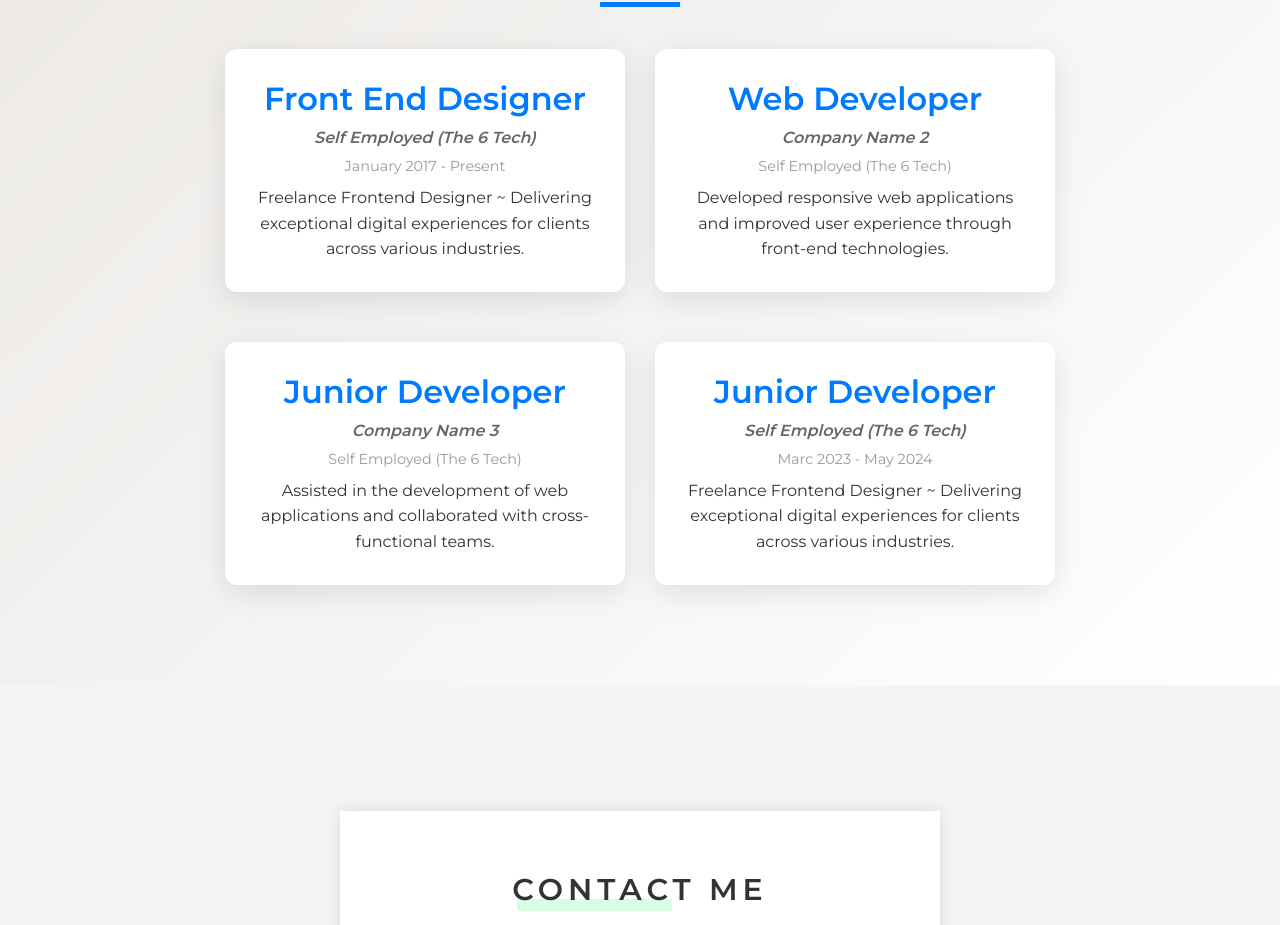
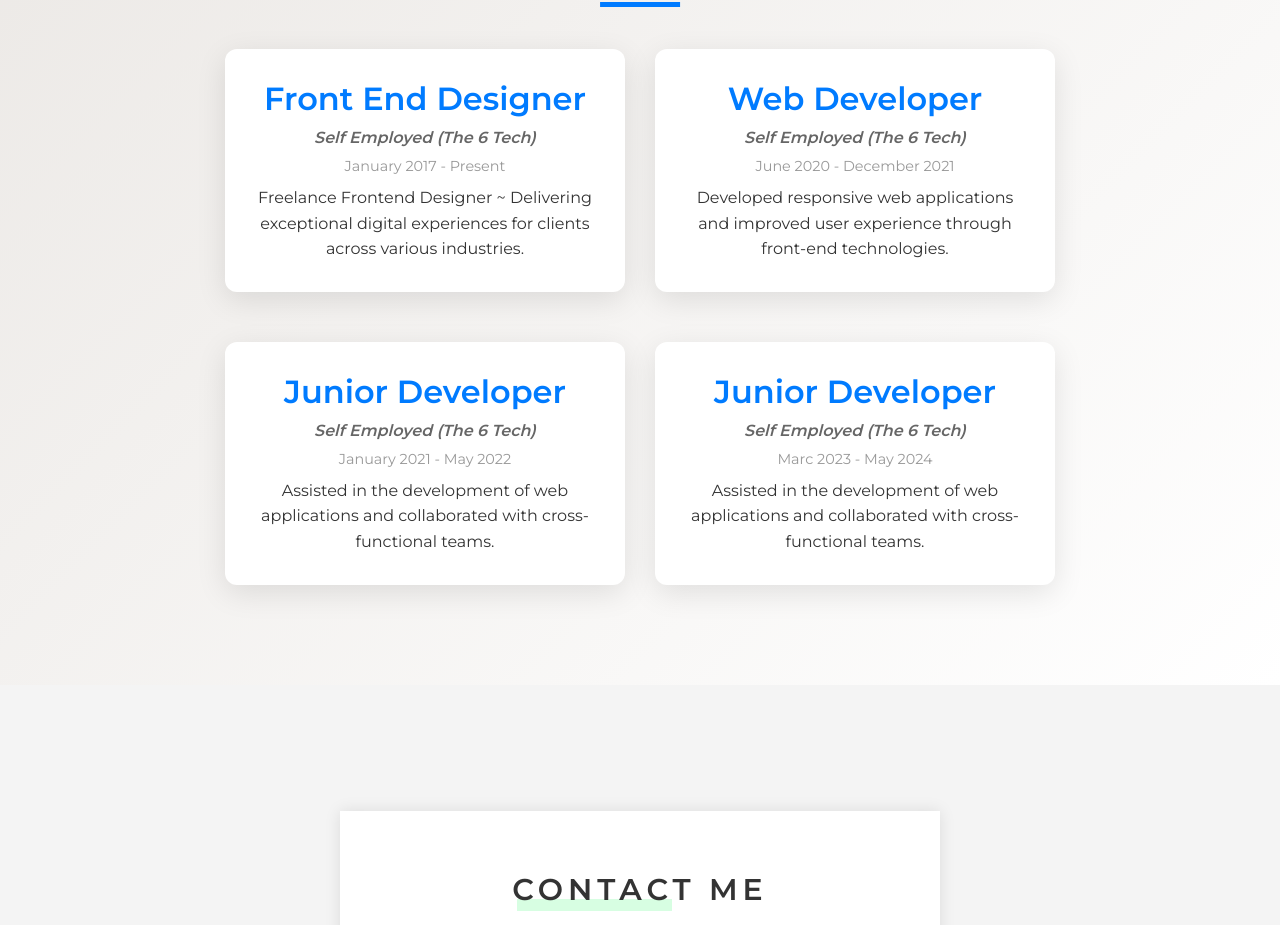
Before and after one commit to Dennis-Nsiah/Dennisnsiah, a plain HTML site: page index.html in a window 1280 px wide. Shown: the part 2186-3111 px from the top of the page. Drawn offline with Linux system fonts and the light colour scheme.

Commit message:
Update index.html

```diff
--- a/index.html
+++ b/index.html
@@ -133,16 +133,16 @@
             </div>
             <div class="experience-card">
                 <h3>Web Developer</h3>
-                <p class="company-name">Company Name 2</p>
-                <p class="experience-date">Self Employed (The 6 Tech)</p>
+                <p class="company-name">Self Employed (The 6 Tech)</p>
+                <p class="experience-date">June 2020 - December 2021</p>
                 <p class="experience-description">
                     Developed responsive web applications and improved user experience through front-end technologies.
                 </p>
             </div>
             <div class="experience-card">
                 <h3>Junior Developer</h3>
-                <p class="company-name">Company Name 3</p>
-                <p class="experience-date">Self Employed (The 6 Tech)</p>
+                <p class="company-name">Self Employed (The 6 Tech)</p>
+                <p class="experience-date">January 2021 - May 2022</p>
                 <p class="experience-description">
                     Assisted in the development of web applications and collaborated with cross-functional teams.
                 </p>
@@ -152,7 +152,7 @@
                 <p class="company-name">Self Employed (The 6 Tech)</p>
                 <p class="experience-date">Marc 2023 - May 2024</p>
                 <p class="experience-description">
-                    Freelance Frontend Designer ~ Delivering exceptional digital experiences for clients across various industries.
+                    Assisted in the development of web applications and collaborated with cross-functional teams.
                 </p>
             </div>
             <!-- Add more experience cards as needed -->
```
